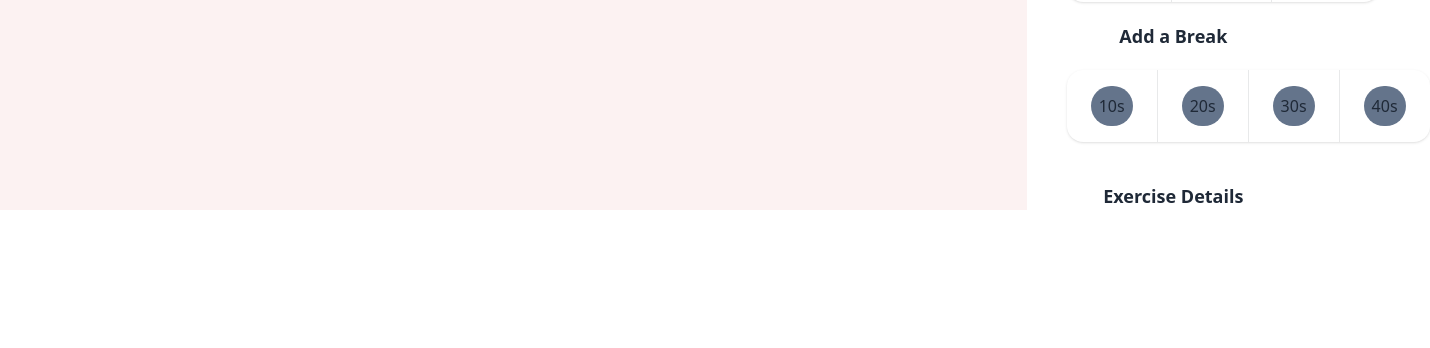
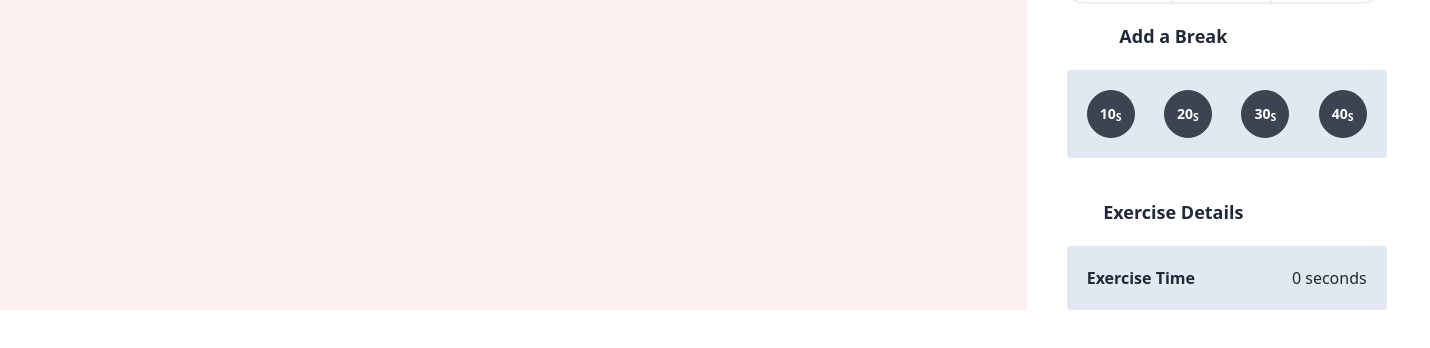
Before and after one commit to abdurrahman720/Diamond_Gym-REACT, a React (Create React App) app: page / in a window 1280 px wide. Shown: the part 194-542 px from the top of the page, 1430 px wide, since content can reach past the window. Built offline with nearby package versions, Linux system fonts and the light colour scheme; no server answers.

Commit message:
exercise time

```diff
--- a/src/Components/Cards/Cards.js
+++ b/src/Components/Cards/Cards.js
@@ -1,9 +1,16 @@
+import React, { useState } from 'react';
+
+const Cards = ({ exercise , setTimes, times }) => {
+  const { id, picture, name, about, time, age } = exercise;
 
 
-import React from 'react';
+  const addTolist = (t) => {
+    const newTime = times + t;
+    setTimes(newTime);
 
-const Cards = ({ exercise }) => {
-    const { id, picture, name , about, time, age } = exercise;
+    console.log(times);
+  }
+
     return (
         <div>
                    <div className="card w-46 h-100 m-5 bg-base-100 shadow-xl">
@@ -16,7 +23,7 @@ const Cards = ({ exercise }) => {
                     <p>For age: {age}</p>
                     <p>Time required: {time}</p>
     <div className="card-actions">
-      <button className="btn btn-primary">Add to List</button>
+      <button onClick={()=>addTolist(time)} className="btn btn-primary">Add to List</button>
     </div>
   </div>
 </div>
--- /dev/null
+++ b/src/Components/Details/Details.js
@@ -0,0 +1,13 @@
+import React from 'react';
+
+const Details = ({ times }) => {
+
+    return (
+        <div className="flex justify-between bg-slate-200 rounded p-5 w-80">
+            <p className="font-bold">Exercise Time</p>
+            <p className="font-extralight"> {times} seconds</p>
+        </div>
+    );
+};
+
+export default Details;
--- a/src/Components/Exercise/Exercise.js
+++ b/src/Components/Exercise/Exercise.js
@@ -6,6 +6,7 @@ import './Exercise.css';
 
 const Exercise = () => {
     const [exercises, setExercise] = useState([]);
+    const [times, setTimes] = useState(0);
 
     useEffect(() => {
         fetch(`https://mocki.io/v1/b2af8258-d97d-49ff-8da5-fc3512e3e373`)
@@ -25,7 +26,7 @@ const Exercise = () => {
             <div className="exercises grid grid-cols-1 grid-row-1 md:grid-cols-2 lg:grid-cols-3">
                 {
                     exercises.map(exercise =>
-                        <Cards exercise={exercise} key={exercise.id}></Cards>
+                        <Cards exercise={exercise} setTimes={setTimes} times={times} key={exercise.id}></Cards>
 
 
                     )
@@ -35,7 +36,7 @@ const Exercise = () => {
             </div>
                 <div className="right-side w-1/6 mx-5">
                     <div className="Sidebar w-full mx-5">
-                        <Sidebar></Sidebar>
+                        <Sidebar times={times} setTimes={setTimes}></Sidebar>
                     </div>
                 </div>
         </div>
--- a/src/Components/Sidebar/Sidebar.js
+++ b/src/Components/Sidebar/Sidebar.js
@@ -1,8 +1,10 @@
 import './Sidebar.css'
 
 import React from 'react';
+import Details from '../Details/Details';
 
-const Sidebar = () => {
+const Sidebar = ({ times, setTimes }) => {
+
     return (
         <div className="bg-white">
             <div className="profile flex justify-center items-center  mt-5">
@@ -34,24 +36,18 @@ const Sidebar = () => {
 
             </div>
             <p className="font-bold text-lg my-5">Add a Break</p>
-            <div className="stats stats-vertical lg:stats-horizontal shadow">
 
-                    <div className="stat">
-                        <button className="rounded-full bg-slate-500 p-2">10s</button>
-                    </div>
-                    <div className="stat">
-                        <button className="rounded-full bg-slate-500 p-2">20s</button>
-                    </div>
-                    <div className="stat">
-                        <button className="rounded-full bg-slate-500 p-2">30s</button>
-                    </div>
-                    <div className="stat">
-                        <button className="rounded-full bg-slate-500 p-2">40s</button>
-                    </div>
+            <div className="flex justify-between bg-slate-200 rounded p-5 w-80">
+                <button className="btn btn-circle ">10 <sub>s</sub></button>
+                <button className="btn btn-circle ">20<sub>s</sub></button>
+                <button className="btn btn-circle ">30<sub>s</sub></button>
+                <button className="btn btn-circle ">40<sub>s</sub></button>
+             </div>
 
+            <p className="font-bold text-lg mt-10 mb-5">Exercise Details</p>
+            <div>
+                <Details times={times}></Details>
             </div>
-            <p className="font-bold text-lg mt-10">Exercise Details</p>
-
         </div>
     );
 };
```
